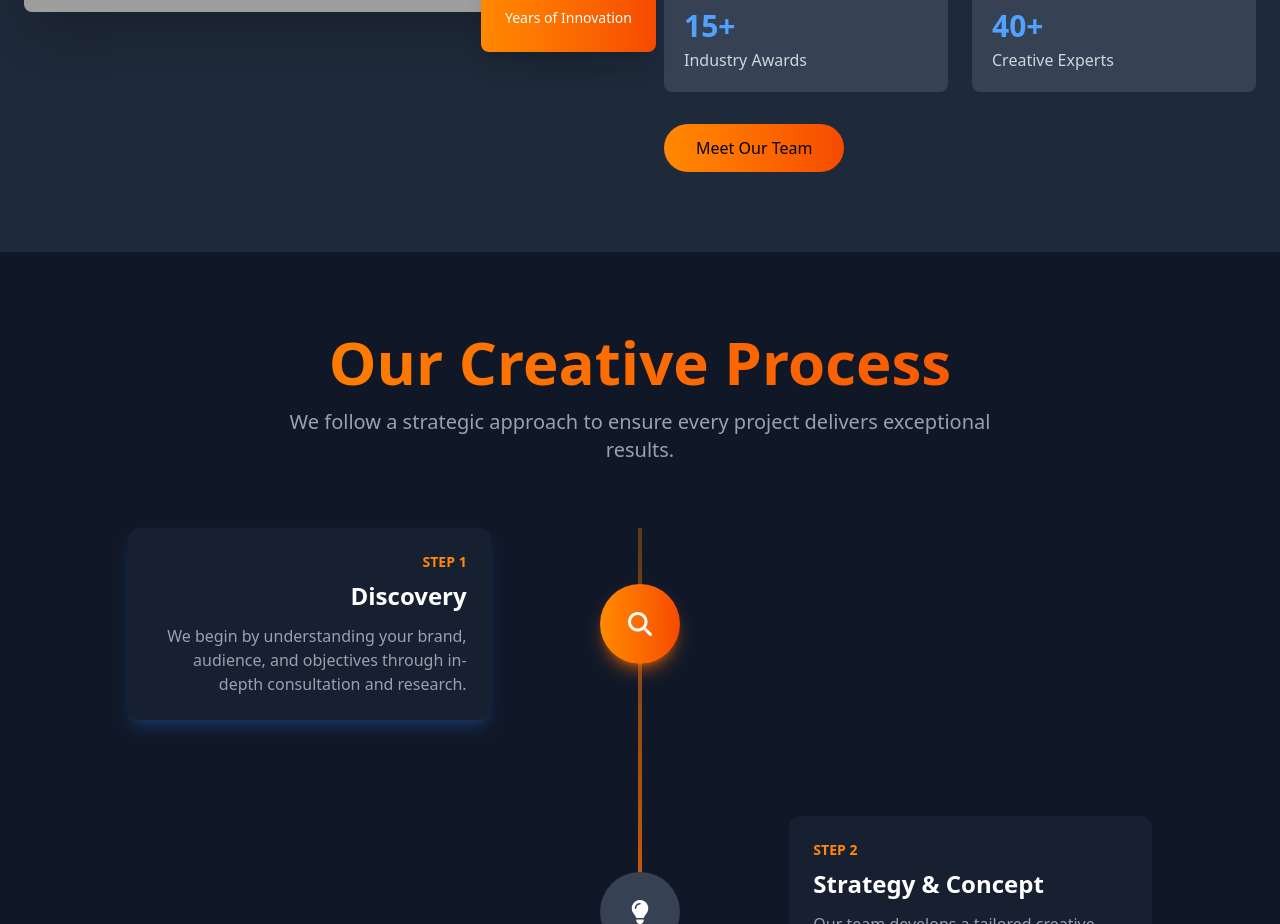
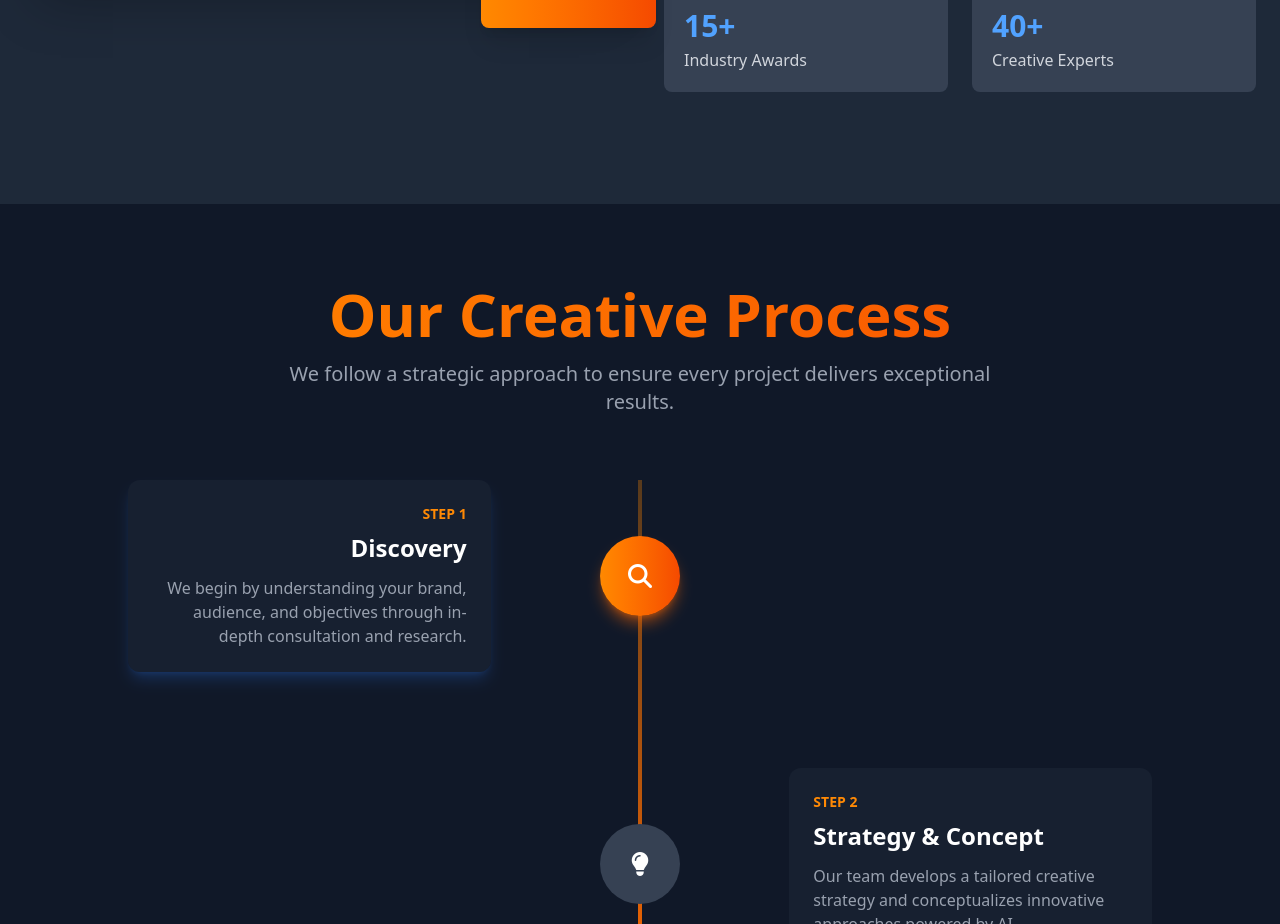
Before and after one commit to engsiam/emagino, a React (Vite) app: page / in a window 1280 px wide. Shown: the part 4100-5024 px from the top of the page. Built offline with nearby package versions, Linux system fonts and the light colour scheme; grey boxes are pictures that could not be loaded.

Commit message:
remove button

```diff
--- a/index.html
+++ b/index.html
@@ -4,7 +4,7 @@
     <meta charset="UTF-8" />
     <link rel="icon" type="image/svg+xml" href="/vite.svg" />
     <meta name="viewport" content="width=device-width, initial-scale=1.0" />
-    <title>Study Room</title>
+    <title>Emagino</title>
   </head>
   <body>
     <div id="root"></div>
--- a/src/pages/AI-Creative-Agency-Website.tsx
+++ b/src/pages/AI-Creative-Agency-Website.tsx
@@ -233,9 +233,7 @@ const AICreativeAgencyWebsite: React.FC = () => {
                   <div className="text-gray-300">Creative Experts</div>
                 </div>
               </div>
-              <button className="bg-gradient-to-r from-orange-400 to-orange-600 hover:from-orange-500 hover:to-orange-700 text-black px-8 py-3 rounded-full transition-all duration-300 !rounded-button whitespace-nowrap cursor-pointer">
-                Meet Our Team
-              </button>
+
             </div>
           </div>
         </div>
```
